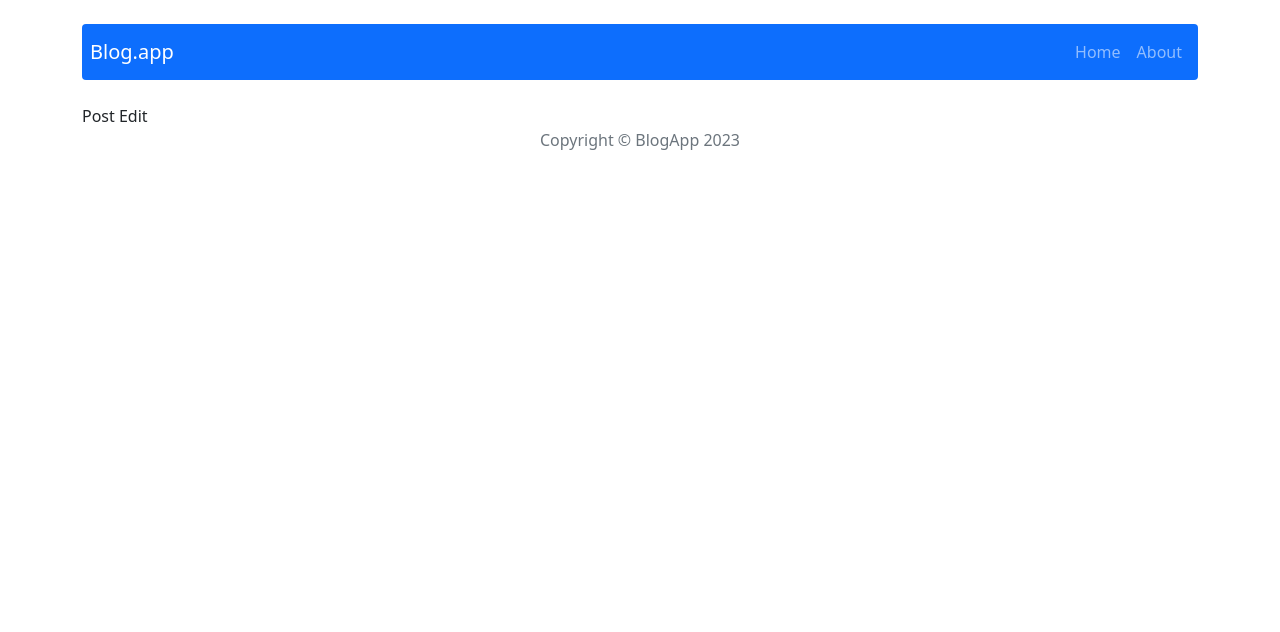
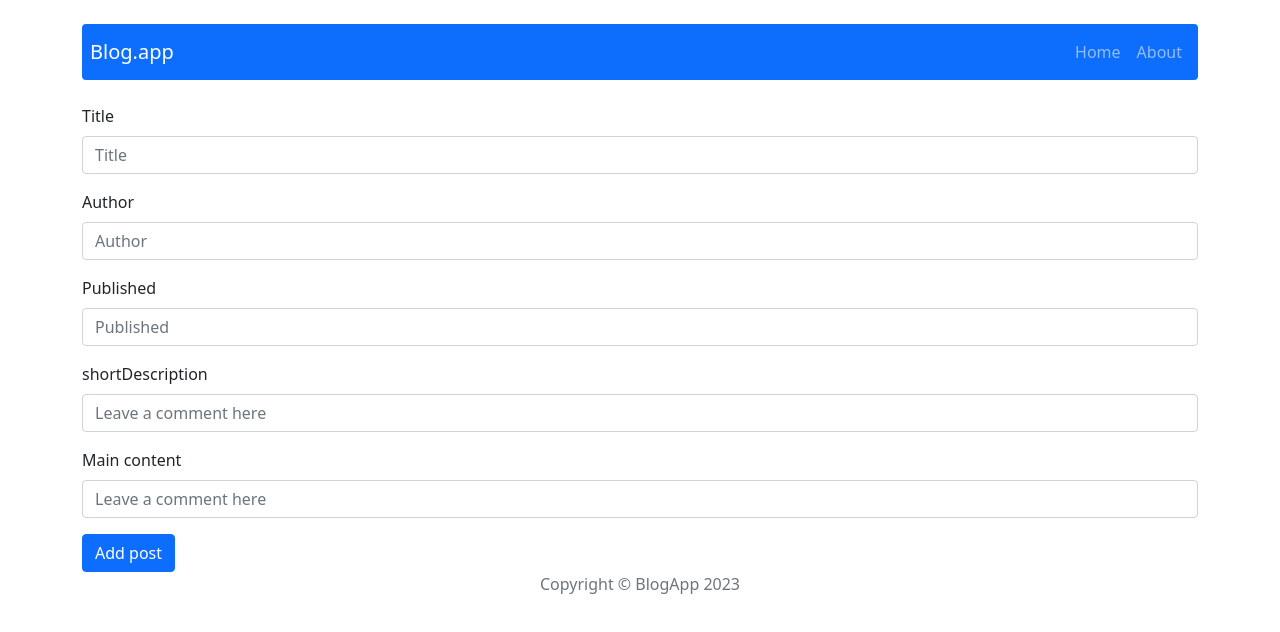
Before and after one commit to BoloMaster7/react-blog, a React (Create React App) app: page /post/edit/1 in a window 1280 px wide. Shown: the top 632 px of the page. Built offline with nearby package versions, Linux system fonts and the light colour scheme.

Commit message:
editPostForm

```diff
--- a/src/App.js
+++ b/src/App.js
@@ -2,13 +2,13 @@ import './App.css';
 import Home from './components/pages/Home/Home'
 import About from './components/pages/About/About';
 import NotFound from './components/pages/NotFound/NotFound';
-import PostEdit from './components/pages/PostEdit/PostEdit';
-import PostAdd from './components/pages/PostAdd/PostAdd';
 import { Routes, Route} from 'react-router-dom';
 import SinglePost from './components/pages/SinglePost/SinglePost';
 import { Container } from 'react-bootstrap';
 import Header from './components/views/Header/Header';
 import Footer from './components/views/Footer/Footer';
+import AddPostForm from './components/features/AddPostForm/AddPostForm';
+import EditPostForm from './components/features/EditPostForm/EditPostForm';
 
 
 function App() {
@@ -19,8 +19,8 @@ function App() {
   <Routes>
     <Route path="/" element={<Home />} />
     <Route path="/post/:id" element={<SinglePost />} />
-    <Route path="/post/add" element={<PostAdd />} />
-    <Route path="/post/edit/:id" element={<PostEdit />} />
+    <Route path="/post/add" element={<AddPostForm />} />
+    <Route path="/post/edit/:id" element={<EditPostForm />} />
     <Route path="/about" element={<About />} />
     <Route path="*" element={<NotFound />} />
   </Routes>
--- a/src/components/features/AddPostForm/AddPostForm.js
+++ b/src/components/features/AddPostForm/AddPostForm.js
@@ -1,67 +1,19 @@
-import Form from 'react-bootstrap/Form';
-import { Button } from 'react-bootstrap';
 import { useNavigate } from 'react-router-dom';
 import { useDispatch } from 'react-redux';
-import { useState } from 'react';
 import { addPost } from '../../../redux/postsRedux';
+import PostForm from '../PostForm/PostForm';
 
 const AddPostForm=() => {
-  const [title, setTitle] = useState('');
-  const [author, setAuthor] = useState('');
-  const [publishedDate, setPublishedDate] = useState('');
-  const [shortDescription, setShortDescription] = useState('');
-  const [content, setContent] = useState('');
   const dispatch = useDispatch();
   const navigate = useNavigate();
 
-  const handleSubmit = (e) => {
-    e.preventDefault();
-    navigate("/", { replace: true })
-    dispatch(
-      addPost({ title, author, publishedDate, shortDescription, content })
-    );
+  const handleSubmit = post => {
+    dispatch(addPost(post));
+    navigate('/')
 
   };
   return (
-    <>
-        <Form onSubmit={handleSubmit}>
-      <Form.Group className="mb-3" >
-        <Form.Label>Title</Form.Label>
-        <Form.Control type="text" placeholder="Title"
-         onChange={(e) => setTitle(e.target.value)} />
-
-      </Form.Group>
-
-      <Form.Group className="mb-3" >
-        <Form.Label>Author</Form.Label>
-        <Form.Control type="text" placeholder="Author"
-        onChange={(e) => setAuthor(e.target.value)}/>
-      </Form.Group>
-
-      <Form.Group className="mb-3" >
-        <Form.Label>Published</Form.Label>
-        <Form.Control type="text" placeholder="Published"
-        onChange={(e) => setPublishedDate(e.target.value)}/>
-      </Form.Group>
-
-      <Form.Group className="mb-3" >
-        <Form.Label>shortDescription</Form.Label>
-        <Form.Control type="text" placeholder="Leave a comment here"
-        onChange={(e) => setShortDescription(e.target.value)}/>
-      </Form.Group>
-
-      <Form.Group className="mb-3" >
-        <Form.Label>Main content</Form.Label>
-        <Form.Control type="text" placeholder="Leave a comment here"
-        onChange={(e) => setContent(e.target.value)}/>
-      </Form.Group>
-
-
-      <Button variant="primary" onClick={handleSubmit}>
-        Add post
-      </Button>
-    </Form>
-    </>
+<PostForm action={handleSubmit} actionText="Add post" />
   );
 }
 export default AddPostForm
--- /dev/null
+++ b/src/components/features/EditPostForm/EditPostForm.js
@@ -0,0 +1,32 @@
+import { useNavigate } from 'react-router-dom';
+import { useDispatch } from 'react-redux';
+import PostEdit from '../../pages/PostEdit/PostEdit';
+import PostForm from '../PostForm/PostForm';
+import { useParams } from 'react-router-dom';
+import { useSelector } from 'react-redux';
+import { getPostById } from '../../../redux/postsRedux';
+
+const EditPostForm=() => {
+
+  const { id } = useParams();
+  const editPostsData = useSelector(state => getPostById(state, id))
+
+  const dispatch = useDispatch();
+  const navigate = useNavigate();
+
+
+const handleSubmit = post => {
+  dispatch(PostEdit({ ...post, id }));
+  navigate('/')
+};
+
+
+return (
+<PostForm action={handleSubmit} actionText="Edit post"
+  author= {editPostsData.author}
+  published={editPostsData.published}
+  shortDescription={editPostsData.shortDescription}
+ />
+);
+}
+export default EditPostForm;
--- a/src/components/features/Post/Post.js
+++ b/src/components/features/Post/Post.js
@@ -4,7 +4,7 @@ import { Button } from 'react-bootstrap';
 
 const Post = (props)  => {
 
-
+  console.log('test', props);
  return (
   <div className="py-4 col-6 col-md-4 ">
     <div className="card">
@@ -16,7 +16,6 @@ const Post = (props)  => {
         <Link key={props.id} to={'/post/' + props.id}>
           <Button variant="primary">Read more</Button>
         </Link>
-
       </div>
     </div>
   </div>
--- /dev/null
+++ b/src/components/features/PostForm/PostForm.js
@@ -0,0 +1,62 @@
+import { Form } from "react-bootstrap";
+import { useState } from "react";
+import { Button } from 'react-bootstrap';
+
+  const PostForm = ({ action, actionText, ...props }) => {
+    const [title, setTitle] = useState(props.title || '');
+    const [author, setAuthor] = useState(props.author || '');
+    const [publishedDate, setPublishedDate] = useState(props.publishedDate || '');
+    const [shortDescription, setShortDescription] = useState(props.shortDescription || '');
+    const [content, setContent] = useState(props.content || '');
+
+
+  const handleSubmit = e => {
+    e.preventDefault();
+    action({ title, author, publishedDate, shortDescription, content });
+  };
+
+  return (
+    <>
+        <Form onSubmit={handleSubmit}>
+      <Form.Group className="mb-3" >
+        <Form.Label>Title</Form.Label>
+        <Form.Control type="text" placeholder="Title"
+         onChange={(e) => setTitle(e.target.value)} />
+
+      </Form.Group>
+
+      <Form.Group className="mb-3" >
+        <Form.Label>Author</Form.Label>
+        <Form.Control type="text" placeholder="Author"
+        onChange={(e) => setAuthor(e.target.value)}/>
+      </Form.Group>
+
+      <Form.Group className="mb-3" >
+        <Form.Label>Published</Form.Label>
+        <Form.Control type="text" placeholder="Published"
+        onChange={(e) => setPublishedDate(e.target.value)}/>
+      </Form.Group>
+
+      <Form.Group className="mb-3" >
+        <Form.Label>shortDescription</Form.Label>
+        <Form.Control type="text" placeholder="Leave a comment here"
+        onChange={(e) => setShortDescription(e.target.value)}/>
+      </Form.Group>
+
+      <Form.Group className="mb-3" >
+        <Form.Label>Main content</Form.Label>
+        <Form.Control type="text" placeholder="Leave a comment here"
+        onChange={(e) => setContent(e.target.value)}/>
+      </Form.Group>
+
+
+      <Button variant="primary" onClick={handleSubmit}>
+        Add post
+      </Button>
+    </Form>
+    </>
+
+  );
+};
+
+export default PostForm;
--- a/src/redux/postsRedux.js
+++ b/src/redux/postsRedux.js
@@ -8,10 +8,12 @@ export const getPostById = ({ posts }, id) =>
 const createActionName = actionName => `app/posts/${actionName}`;
 const REMOVE_POST = createActionName('REMOVE_POST');
 const ADD_POST = createActionName('ADD_POST');
+const EDIT_POST = createActionName('EDIT_POST');
 
 // action creators
 export const removePost = (payload) => ({ type: REMOVE_POST, payload });
 export const addPost = (payload) => ({ type: ADD_POST, payload });
+export const editPost = (payload) => ({ type: EDIT_POST, payload });
 
 const postsReducer = (statePart = [], action) => {
   switch (action.type) {
@@ -19,6 +21,8 @@ const postsReducer = (statePart = [], action) => {
         return statePart.filter((post) => post.id !== action.payload);
     case ADD_POST:
       return [...statePart, { ...action.payload, id: shortid() }];
+      case EDIT_POST:
+      return statePart.map(post => (post.id === action.payload.id ? { ...post, ...action.payload } : post));
     default:
       return statePart;
   };
```
